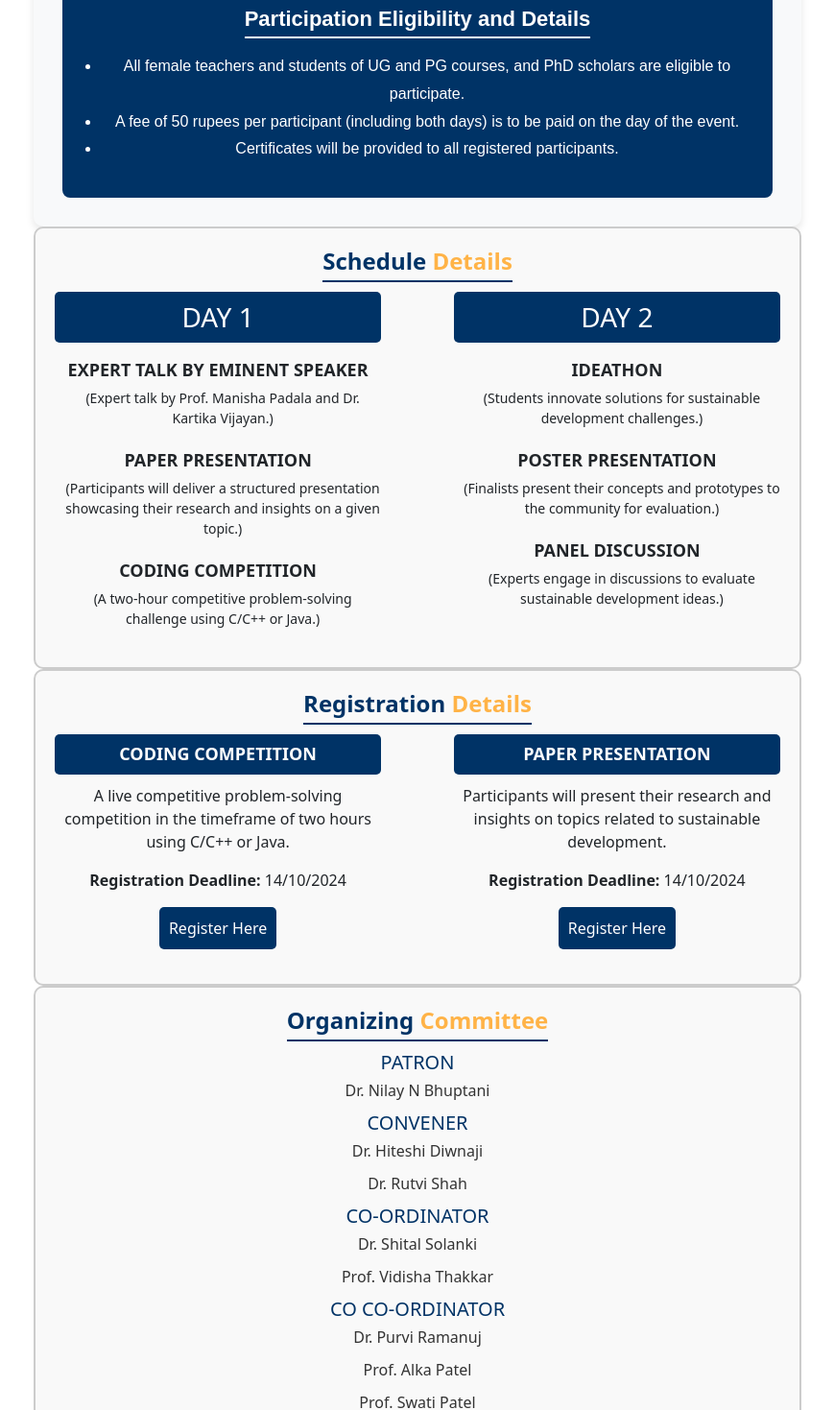
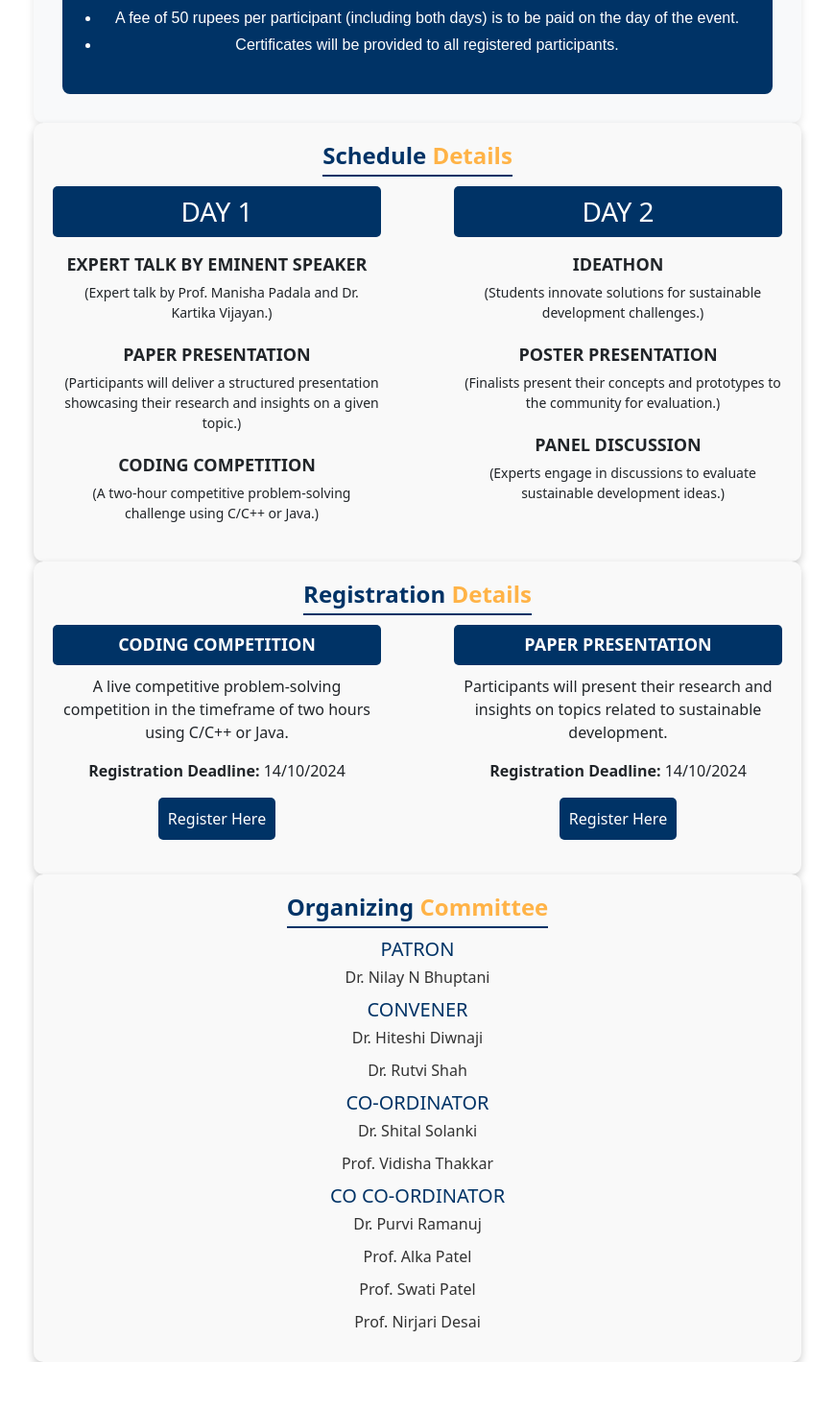
Before and after one commit to dhruvishah122/ACM-LDCE, a React (Create React App) app: page / in a window 1280 px wide. Shown: the part 1185-2654 px from the top of the page at 96% size, without its empty margins (205-1074 px from the left). After the commit the page ends 2604 px from the top, so only its background shows below. Built offline with nearby package versions, Linux system fonts and the light colour scheme.

Commit message:
favicon added and some styling changed

```diff
--- a/public/index.html
+++ b/public/index.html
@@ -2,7 +2,7 @@
 <html lang="en">
   <head>
     <meta charset="utf-8" />
-    <link rel="icon" href="%PUBLIC_URL%/favicon.ico" />
+    <link rel="icon" href="ldce-logo.png" />
     <meta name="viewport" content="width=device-width, initial-scale=1" />
     <meta name="theme-color" content="#000000" />
     <meta
@@ -24,7 +24,7 @@
       work correctly both with client-side routing and a non-root public URL.
       Learn how to configure a non-root public URL by running `npm run build`.
     -->
-    <title>React App</title>
+    <title>ACM-LDCE</title>
   </head>
   <body>
     <noscript>You need to enable JavaScript to run this app.</noscript>
--- a/src/Organizers.css
+++ b/src/Organizers.css
@@ -2,7 +2,9 @@
   padding: 20px;
   max-width: 800px;
   margin: 0 auto;
-    border: 2px solid #ccc;
+  /* border: 2px solid #ccc; */
+  box-shadow: 0 4px 8px rgba(0, 0, 0, 0.2);
+
   border-radius: 10px;
   background-color: #f9f9f9;
 }
--- a/src/Register.css
+++ b/src/Register.css
@@ -3,7 +3,9 @@
   padding: 20px;
   max-width: 800px;
   margin: 0 auto;
-    border: 2px solid #ccc;
+  /* border: 2px solid #ccc; */
+  box-shadow: 0 4px 8px rgba(0, 0, 0, 0.2);
+
   border-radius: 10px;
   background-color: #f9f9f9;
 }
--- a/src/Schedule.css
+++ b/src/Schedule.css
@@ -2,12 +2,12 @@
   padding: 20px;
   max-width: 800px;
   margin: 0 auto;
-    border: 2px solid #ccc;
+  /* border: 2px solid #ccc; */
+  box-shadow: 0 4px 8px rgba(0, 0, 0, 0.2);
+
   border-radius: 10px;
   background-color: #f9f9f9;
 }
-
-
 
 .schedule-days {
   display: flex;
--- a/src/about.css
+++ b/src/about.css
@@ -5,7 +5,7 @@
   padding: 40px;
   border-radius: 10px;
   box-shadow: 0 4px 8px rgba(0, 0, 0, 0.2);
-    max-width: 600px; /* Control width of the container */
+  max-width: 800px; /* Control width of the container */
   margin: auto; /* Center the container */
   text-align: center;
 }
```
Also changed, not shown: public/manifest.json. Lines whose indentation alone changed are shown as unchanged.
